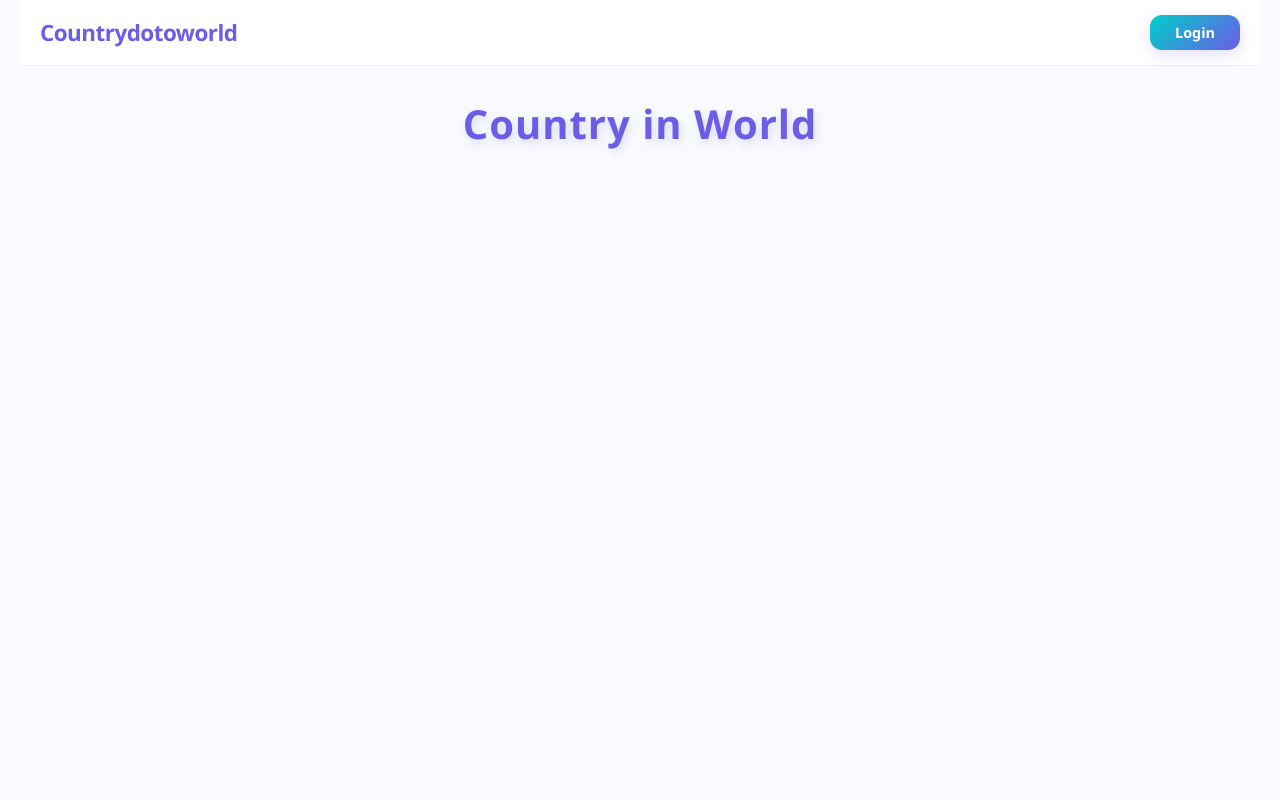
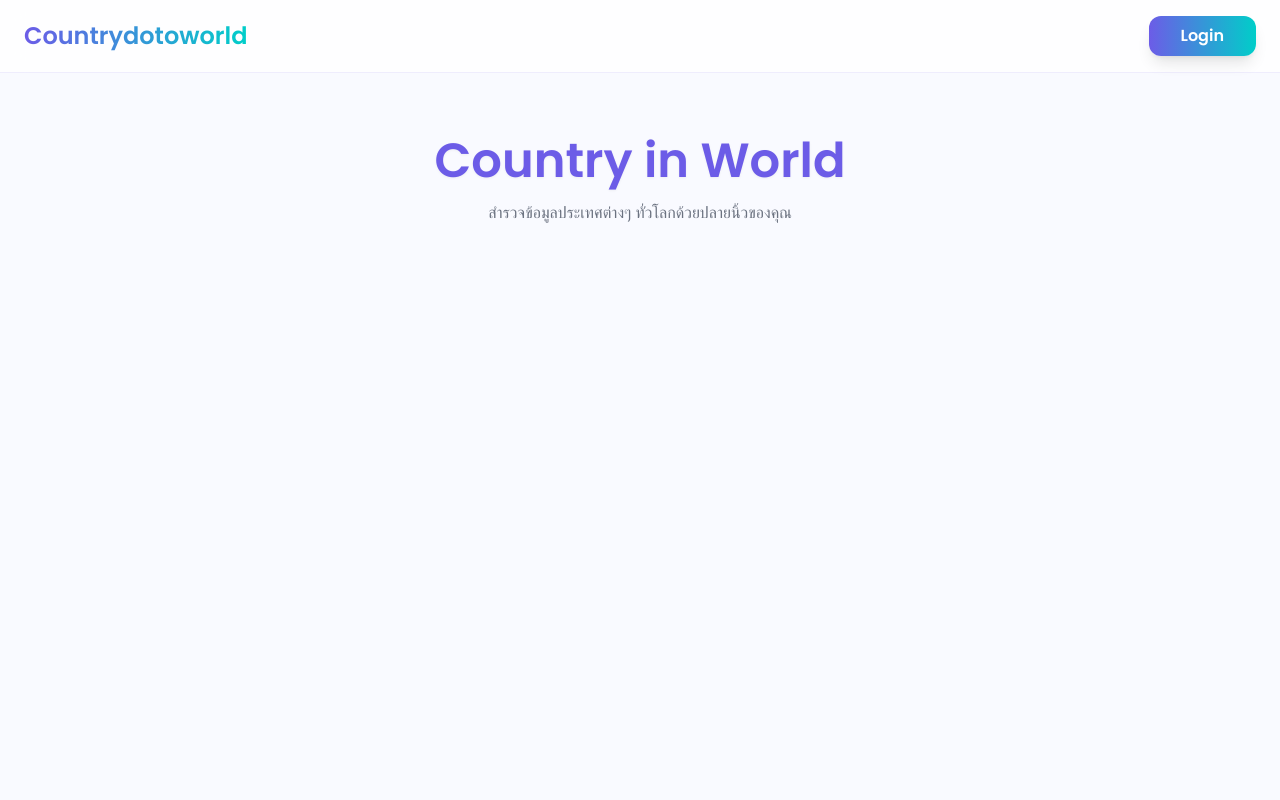
Before and after one commit to chatchananboonsong/website6810110055, a Flask app: page / in a window 1280 px wide. Run offline with Flask 2, Linux system fonts and the light colour scheme; data that the repository does not hold is empty; some libraries are stand-ins or nearby versions.

Commit message:
update index

```diff
--- a/templates/index.html
+++ b/templates/index.html
@@ -4,58 +4,90 @@
   <meta charset="utf-8">
   <meta name="viewport" content="width=device-width,initial-scale=1">
   <title>Country Explorer</title>
-  <link rel="stylesheet" href="{{ url_for('static', filename='style.css') }}">
+  <script src="https://cdn.tailwindcss.com"></script>
   <script>
-        // ตรวจสอบ Theme ทันทีที่โหลดหน้า
+    // ตั้งค่าธีมสีให้ตรงกับ style.css เดิม
+    tailwind.config = {
+      darkMode: 'class',
+      theme: {
+        extend: {
+          colors: {
+            primary: '#6c5ce7',
+            secondary: '#00cec9',
+            accent: '#ff7675',
+            'bg-light': '#f9faff',
+            'dark-bg': '#1a1a2e',
+            'dark-card': '#16213e'
+          },
+          fontFamily: {
+            poppins: ['Poppins', 'sans-serif'],
+          }
+        }
+      }
+    }
+    // ตรวจสอบ Theme ทันที
     if (localStorage.getItem('theme') === 'dark') {
-            document.documentElement.classList.add('dark-mode');
-            // เพิ่มสไตล์สำหรับ body ด้วยเพื่อให้ทำงานร่วมกับ CSS ที่เขียนไว้
-            window.addEventListener('DOMContentLoaded', () => {
-                document.body.classList.add('dark-mode');
-            });
+        document.documentElement.classList.add('dark');
     }
   </script>
+  <link href="https://fonts.googleapis.com/css2?family=Poppins:wght@300;400;600&display=swap" rel="stylesheet">
 </head>
-<body>
-  <nav class="navbar">
-    <div class="nav-container">
-        <a href="/" class="nav-logo">Countrydotoworld</a>
-      <div class="nav-menu">
+<body class="font-poppins bg-bg-light text-[#2d3436] dark:bg-dark-bg dark:text-gray-200 transition-colors duration-300 min-h-screen">
+
+  <nav class="sticky top-0 z-50 bg-white/80 backdrop-blur-md border-b border-primary/10 dark:bg-dark-card/90 dark:border-white/10">
+    <div class="max-w-7xl mx-auto px-6 py-4 flex justify-between items-center">
+      <a href="/" class="text-2xl font-bold bg-gradient-to-r from-primary to-secondary bg-clip-text text-transparent">
+        Countrydotoworld
+      </a>
+      <div class="flex items-center gap-4">
           {% if session.get('user') %}
-              <span style="color: var(--text-soft); font-size: 0.9rem; margin-right: 10px;">{{ session['user'] }}</span>
-              <a href="/settings" class="nav-link setting-link">Settings</a>
-              <a href="/logout" class="login-btn" style="background: var(--accent);">Logout</a>
+              <span class="text-sm text-gray-500 dark:text-gray-400 hidden sm:block">{{ session['user'] }}</span>
+              <a href="/settings" class="text-gray-600 hover:text-primary dark:text-gray-300 transition-colors">Settings</a>
+              <a href="/logout" class="bg-accent text-white px-5 py-2 rounded-xl font-semibold shadow-md hover:opacity-90 transition-all">Logout</a>
           {% else %}
-              <a href="/login" class="login-btn">Login</a>
+              <a href="/login" class="bg-gradient-to-r from-primary to-secondary text-white px-8 py-2 rounded-xl font-semibold shadow-lg hover:-translate-y-0.5 transition-all">
+                Login
+              </a>
           {% endif %}
       </div>
     </div>
   </nav>
-  <h1>Country in World</h1>
 
-  <div class="grid">
+  <header class="py-16 text-center">
+    <h1 class="text-4xl md:text-5xl font-bold text-primary mb-4 dark:text-white drop-shadow-sm">Country in World</h1>
+    <p class="text-gray-500 dark:text-gray-400">สำรวจข้อมูลประเทศต่างๆ ทั่วโลกด้วยปลายนิ้วของคุณ</p>
+  </header>
+
+  <main class="max-w-7xl mx-auto px-6 pb-20">
+    <div class="grid grid-cols-1 sm:grid-cols-2 lg:grid-cols-4 gap-8">
       {% for item in countries %}
-    <div class="card">
-      <div class="img-box">
+      <div class="group bg-white dark:bg-dark-card rounded-[30px] overflow-hidden shadow-sm hover:shadow-2xl hover:-translate-y-2 transition-all duration-300 border border-transparent dark:border-white/5">
+        <div class="h-56 bg-gray-50 dark:bg-black/20 flex items-center justify-center p-6 relative overflow-hidden">
           {% if item.flag_url %}
-          <img src="{{ item.flag_url }}" alt="{{ item.country }}" style="width: 100%; height: 100%; object-fit: contain; padding: 10px;">
+            <img src="{{ item.flag_url }}" alt="{{ item.country }}" class="max-h-full object-contain group-hover:scale-110 group-hover:rotate-2 transition-transform duration-500 drop-shadow-md">
           {% else %}
-          <div style="font-size: 4rem; color: var(--primary); font-weight: bold;">
+            <div class="text-6xl font-bold text-primary opacity-20 group-hover:opacity-40 transition-opacity">
                 {{ item.country[0] }}
             </div>
           {% endif %}
         </div>
 
-      <div class="info">
-        <h3>{{ item.country }}</h3>
-        <p><strong>Cities:</strong> {{ item.cities|length }}</p>
+        <div class="p-8 text-center">
+          <h3 class="text-xl font-bold text-gray-800 dark:text-white mb-2 tracking-tight">{{ item.country }}</h3>
+          <p class="text-gray-500 dark:text-gray-400 text-sm mb-6 font-medium">
+            <span class="inline-block w-2 h-2 rounded-full bg-secondary mr-2"></span>
+            Total Cities: {{ item.cities|length }}
+          </p>
 
-        <a href="{{ url_for('detail', name=item.country) }}" style="text-decoration: none;">
-            <button class="select-btn">Explore Now</button>
+          <a href="/country/{{ item.country }}"
+             class="block w-full bg-gradient-to-r from-primary to-secondary text-white font-bold py-3.5 rounded-2xl shadow-lg shadow-primary/20 hover:brightness-105 active:scale-95 transition-all">
+            Explore Now
           </a>
         </div>
       </div>
       {% endfor %}
     </div>
+  </main>
+
 </body>
 </html>
```
Lines whose indentation alone changed are shown as unchanged.
